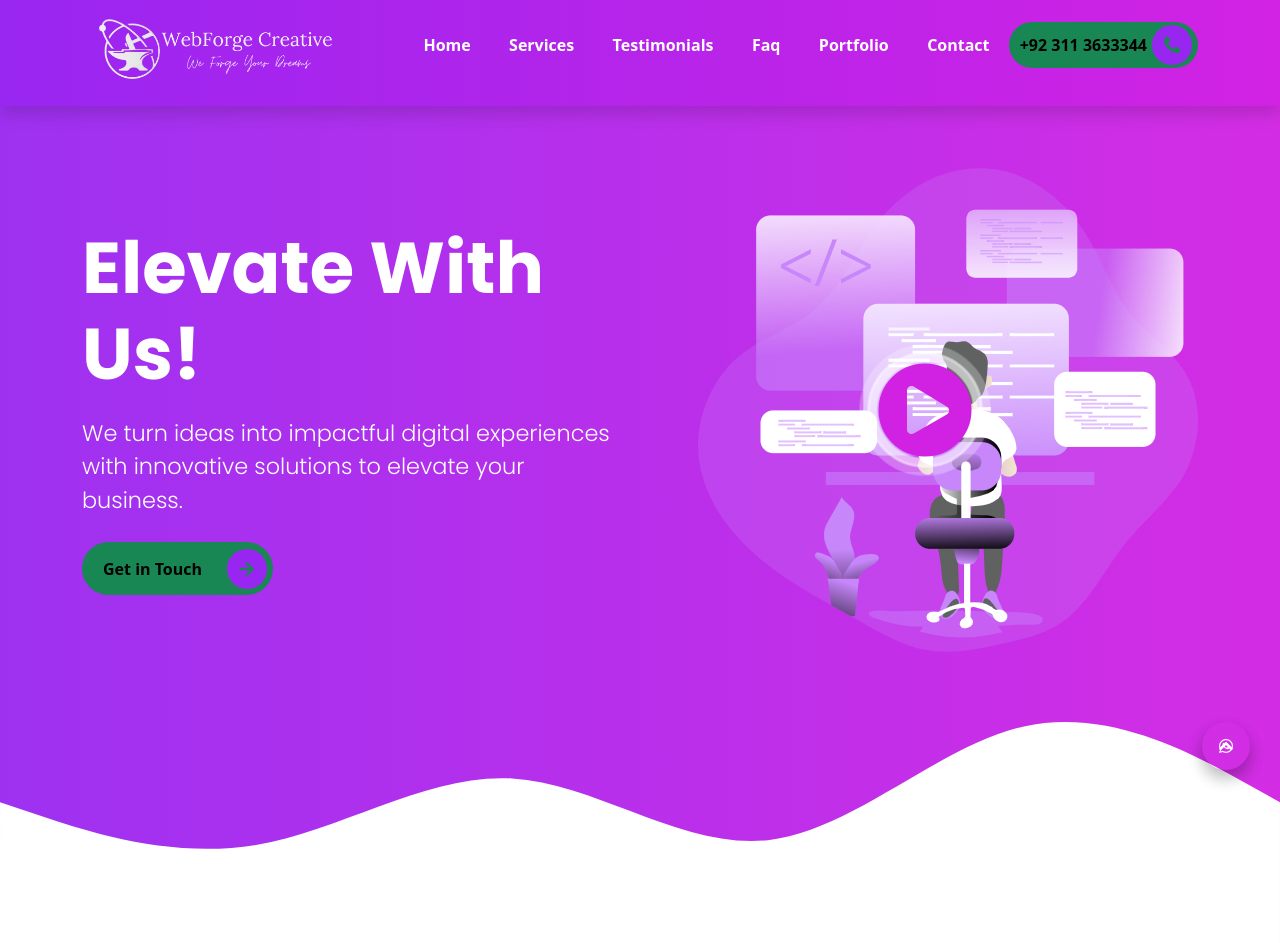
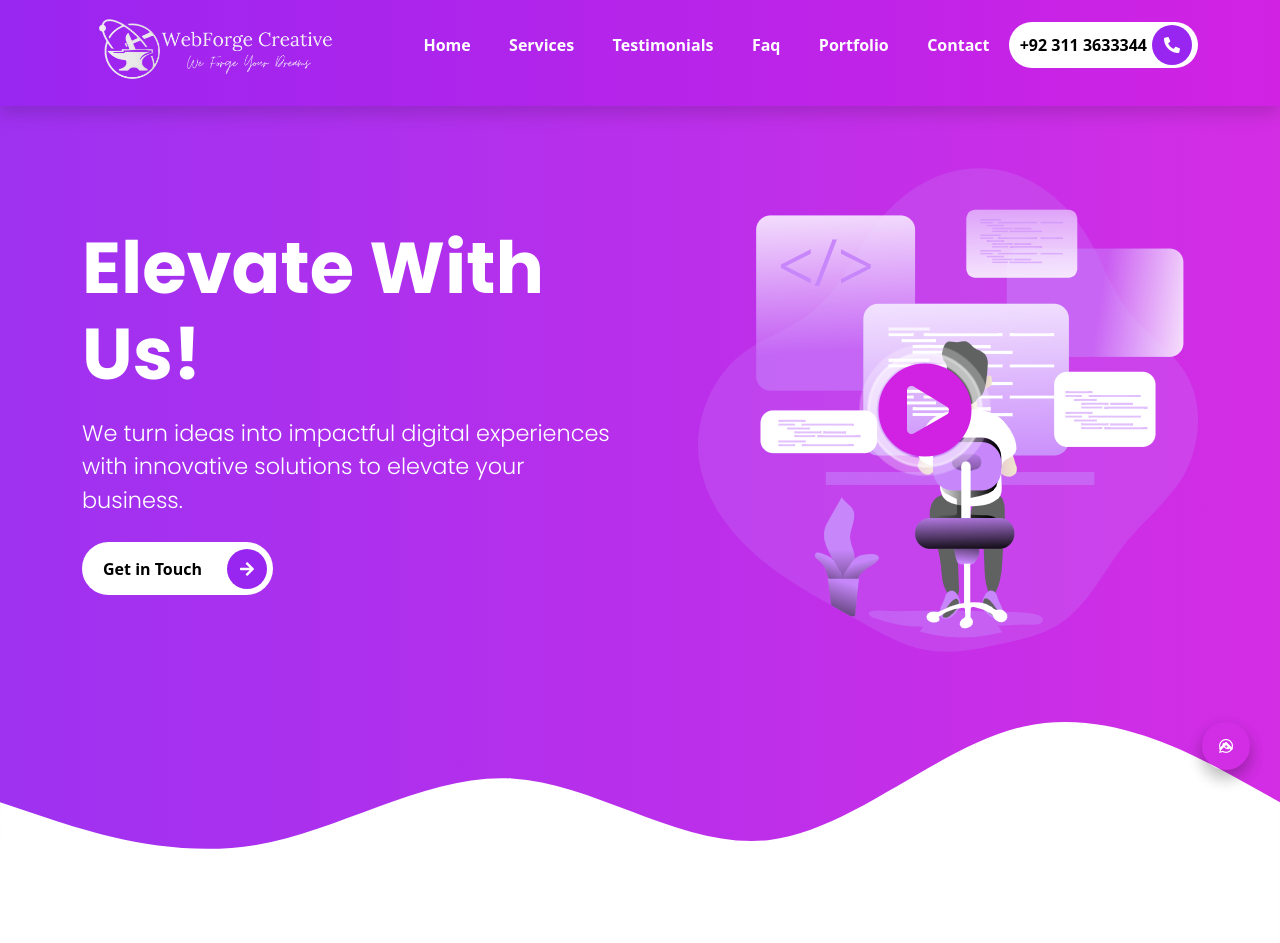
Before and after one commit to webforge-creative/webforgecreative.online, a CodeIgniter app: page /database/ in a window 1280 px wide. Shown: the top 943 px of the page. Run offline with CodeIgniter, Linux system fonts and the light colour scheme; style sheets or scripts are compiled from the project's sources; some libraries are stand-ins or nearby versions.

Commit message:
Update _buttons.scss

```diff
--- a/assets/scss/components/_buttons.scss
+++ b/assets/scss/components/_buttons.scss
@@ -6,8 +6,8 @@
     padding: 0.8375rem 4.375rem 0.8375rem 1.25rem;
     font-weight: 700;
     margin: 0;
-    border: 0.1rem solid rgba($green, 0.6);
-    background-color: $green;
+    border: 0.1rem solid rgba($white, 0.6);
+    background-color: $white;
     display: block;
 
     span {
@@ -21,7 +21,7 @@
         border-radius: 50%;
 
         i {
-            color: $green;
+            color: $white;
             font-size: 1rem;
             line-height: 2.5rem;
         }
@@ -30,7 +30,7 @@
 
     &:hover {
         @include gradient;
-        color: $green;
+        color: $white;
 
         span {
             background-color: rgba($black, 0.6);
```
